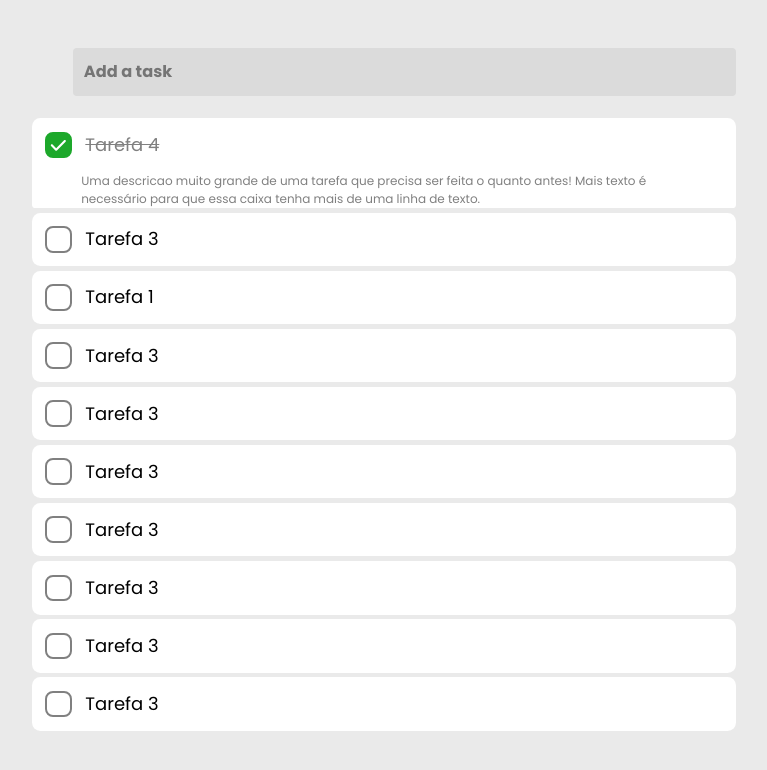
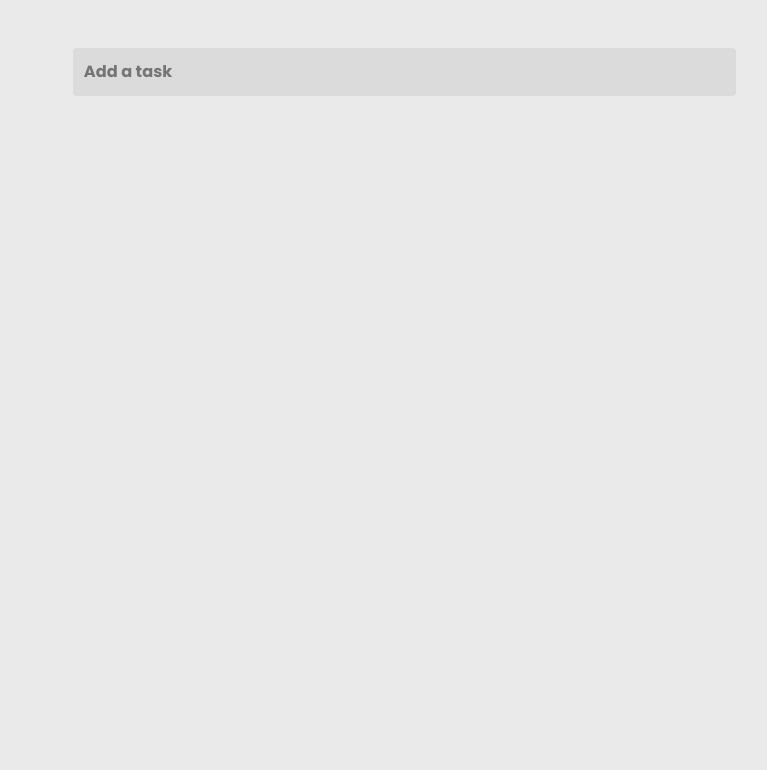
Before and after one commit to andrealvescorreia/todo-react, a React (Vite) app: page / in a window 1280 px wide. Shown: the top 770 px of the page, without its empty margins (256-1023 px from the left). Built offline with nearby package versions, Linux system fonts and the light colour scheme.

Commit message:
remove exampleTasks

```diff
--- a/src/providers/TasksProvider.jsx
+++ b/src/providers/TasksProvider.jsx
@@ -2,53 +2,8 @@ import React from 'react';
 
 const TasksContext = React.createContext();
 
-const exampleTasks = [
-    {
-        name: "Tarefa 4",
-        description: "Uma descricao muito grande de uma tarefa que precisa ser feita o quanto antes! Mais texto é necessário para que essa caixa tenha mais de uma linha de texto.",
-        completed: true,
-        timeOfInclusion: '1'
-    },
-    {
-        name: "Tarefa 3",
-        timeOfInclusion: '2'
-    },
-    {
-        name: "Tarefa 1",
-        timeOfInclusion: '3'
-    },
-    {
-        name: "Tarefa 3",
-        timeOfInclusion: '4'
-    },
-    {
-        name: "Tarefa 3",
-        timeOfInclusion: '5'
-    },
-    {
-        name: "Tarefa 3",
-        timeOfInclusion: '6'
-    },
-    {
-        name: "Tarefa 3",
-        timeOfInclusion: '7'
-    },
-    {
-        name: "Tarefa 3",
-        timeOfInclusion: '8'
-    },
-    {
-        name: "Tarefa 3",
-        timeOfInclusion: '9'
-    },
-    {
-        name: "Tarefa 3",
-        timeOfInclusion: '10'
-    },
-]
-
 const TasksProvider = ({children}) => {
-    const [tasks, setTasks] = React.useState(exampleTasks)
+    const [tasks, setTasks] = React.useState([])
     return (
         <TasksContext.Provider value={{tasks, setTasks}} >
             {children}
```
